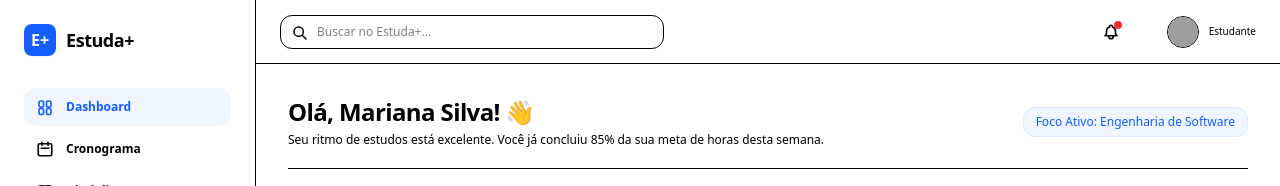
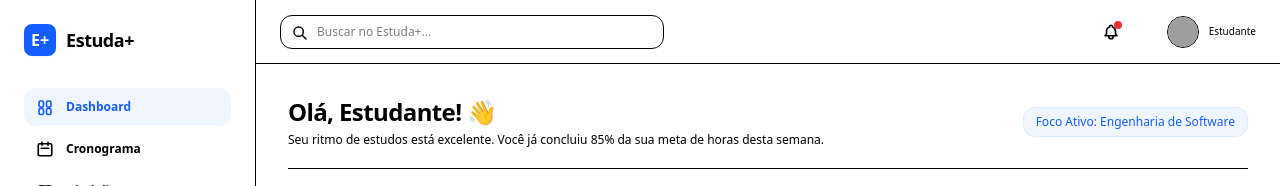
Before and after one commit to angelosilvanno/estuda-plus, an Angular app: page /dashboard in a window 1280 px wide. Shown: the top 186 px of the page. Built offline with nearby package versions, Linux system fonts and the light colour scheme; grey boxes are pictures that could not be loaded.

Commit message:
feat: atualiza nome do estudante com dados da sessão e remove comentários desnecessários

```diff
--- a/src/app/features/dashboard/dashboard.ts
+++ b/src/app/features/dashboard/dashboard.ts
@@ -31,36 +31,30 @@ interface RevisaoPendente {
   styleUrl: './dashboard.css'
 })
 export class Dashboard {
-  // Informações de perfil fictícias
-  estudanteNome = 'Mariana Silva';
+  estudanteNome = 'Estudante';
   metaSemanalPorcentagem = 85;
 
-  // KPIs
   horasHoje = '2h 45m';
   horasSemana = '17h 30m';
   streakDias = 12;
   proximaProvaData = 'Em 2 dias (Sexta)';
 
-  // RF09 - Lista de Tarefas do Dia (Dados reativos)
   tarefas: TarefaDia[] = [
     { id: 1, texto: 'Revisar derivadas parciais de 2ª ordem', disciplina: 'Cálculo II', prioridade: 'alta', concluida: false },
     { id: 2, texto: 'Ler capítulo 3 sobre Álgebra Linear', disciplina: 'Geometria Analítica', prioridade: 'concluida', concluida: true },
     { id: 3, texto: 'Resolver exercícios de Mecânica Geral', disciplina: 'Física I', prioridade: 'media', concluida: false }
   ];
 
-  // RF04 - Agenda / Próximas Provas
   provas: ProvaProxima[] = [
     { disciplina: 'Cálculo II', assunto: 'Limites e Derivadas', tempoRestante: 'Sexta-feira (Em 2 dias)' },
     { disciplina: 'Física I', assunto: 'Mecânica Vetorial', tempoRestante: 'Próxima Terça (Em 6 dias)' }
   ];
 
-  // RF08 - Revisões Pendentes (Active Recall)
   revisoes: RevisaoPendente[] = [
     { disciplina: 'Geometria Analítica', assunto: 'Espaços Vetoriais', status: 'Urgente', corClasse: 'bg-red-50 text-red-700 border-red-100 dark:bg-red-950/20 dark:text-red-400' },
     { disciplina: 'Algoritmos', assunto: 'Complexidade de Tempo', status: 'Morno', corClasse: 'bg-orange-50 text-orange-700 border-orange-100 dark:bg-orange-950/20 dark:text-orange-400' }
   ];
 
-  // RF11 - Distribuição de Horas por Disciplina (Gráfico de Distribuição)
   distribuicaoDisciplinas = [
     { nome: 'Cálculo II', porcentagem: 40, corClasse: 'bg-blue-500' },
     { nome: 'Algoritmos', porcentagem: 30, corClasse: 'bg-emerald-500' },
@@ -68,7 +62,6 @@ export class Dashboard {
     { nome: 'Outros', porcentagem: 10, corClasse: 'bg-slate-400' }
   ];
 
-  // RF11 - Dados do Histórico Semanal de Horas (Segunda a Domingo)
   historicoSemanal = [
     { dia: 'Seg', horas: '3.0h', porcentagemAltura: '45%' },
     { dia: 'Ter', horas: '4.5h', porcentagemAltura: '65%' },
@@ -79,7 +72,20 @@ export class Dashboard {
     { dia: 'Dom', horas: '0.0h', porcentagemAltura: '5%' }
   ];
 
-  // Método interativo para alternar o estado de uma tarefa
+  constructor() {
+    const dadosSessao = localStorage.getItem('usuarioLogado') || sessionStorage.getItem('usuarioLogado');
+    if (dadosSessao) {
+      try {
+        const usuario = JSON.parse(dadosSessao);
+        if (usuario.nome) {
+          this.estudanteNome = usuario.nome;
+        }
+      } catch (error) {
+        console.error('Erro ao ler nome do usuário para o Dashboard:', error);
+      }
+    }
+  }
+
   alternarTarefa(tarefa: TarefaDia): void {
     tarefa.concluida = !tarefa.concluida;
     tarefa.prioridade = tarefa.concluida ? 'concluida' : 'media';
```
